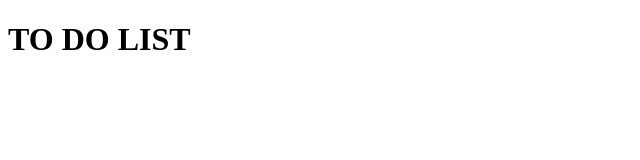
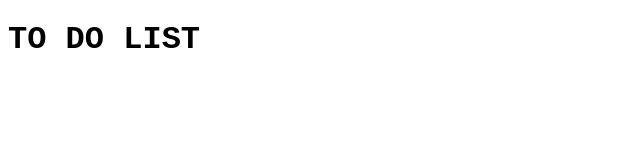
Before and after one commit to generalsayre/todolist, a plain HTML site: page index.html in a window 1280 px wide. Shown: the whole page, without its empty margins (0-640 px from the left). Drawn offline with Linux system fonts and the light colour scheme.

Commit message:
forgot an equal sign

```diff
--- a/index.html
+++ b/index.html
@@ -1,6 +1,6 @@
 <!DOCTYPE html>
 <html>
-<link rel "stylesheet" href ="styles.css" />
+<link rel= "stylesheet" href ="styles.css" />
 
 <body>
     <h1> TO DO LIST</h1>
```
